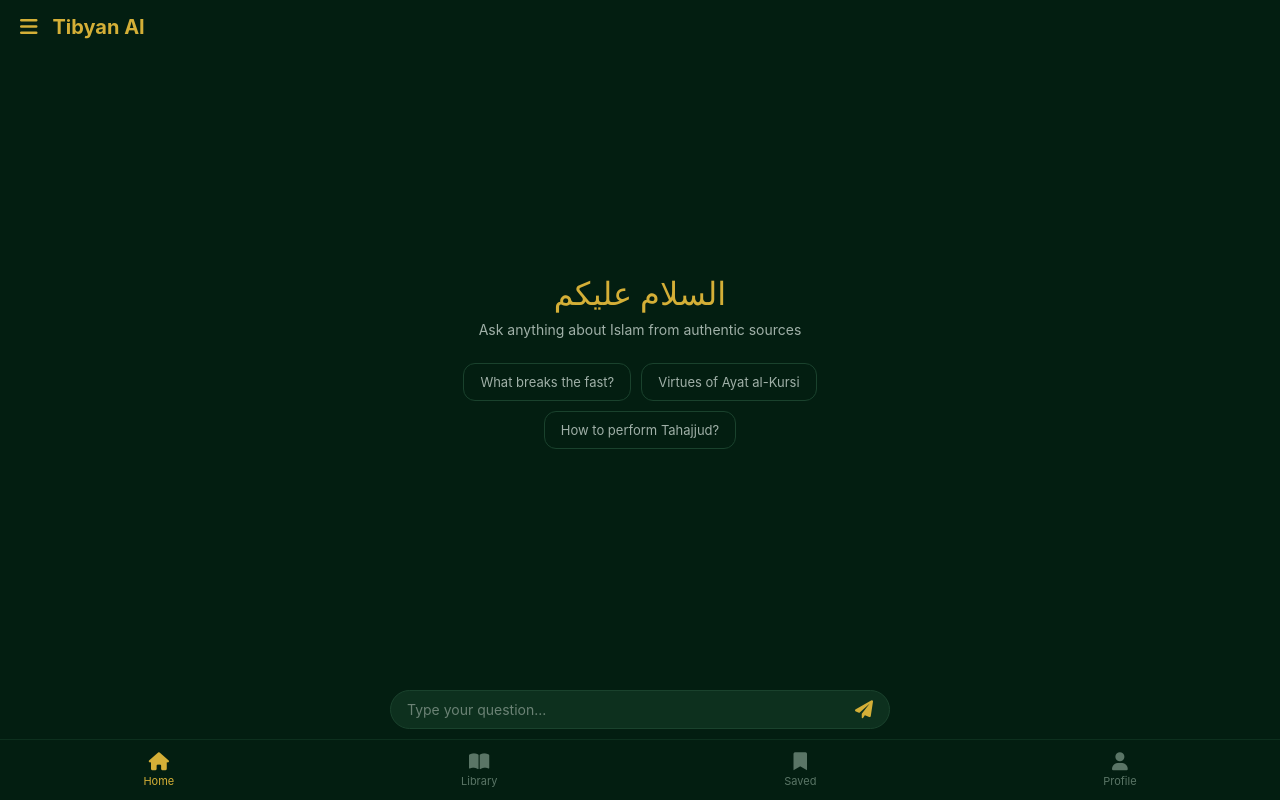
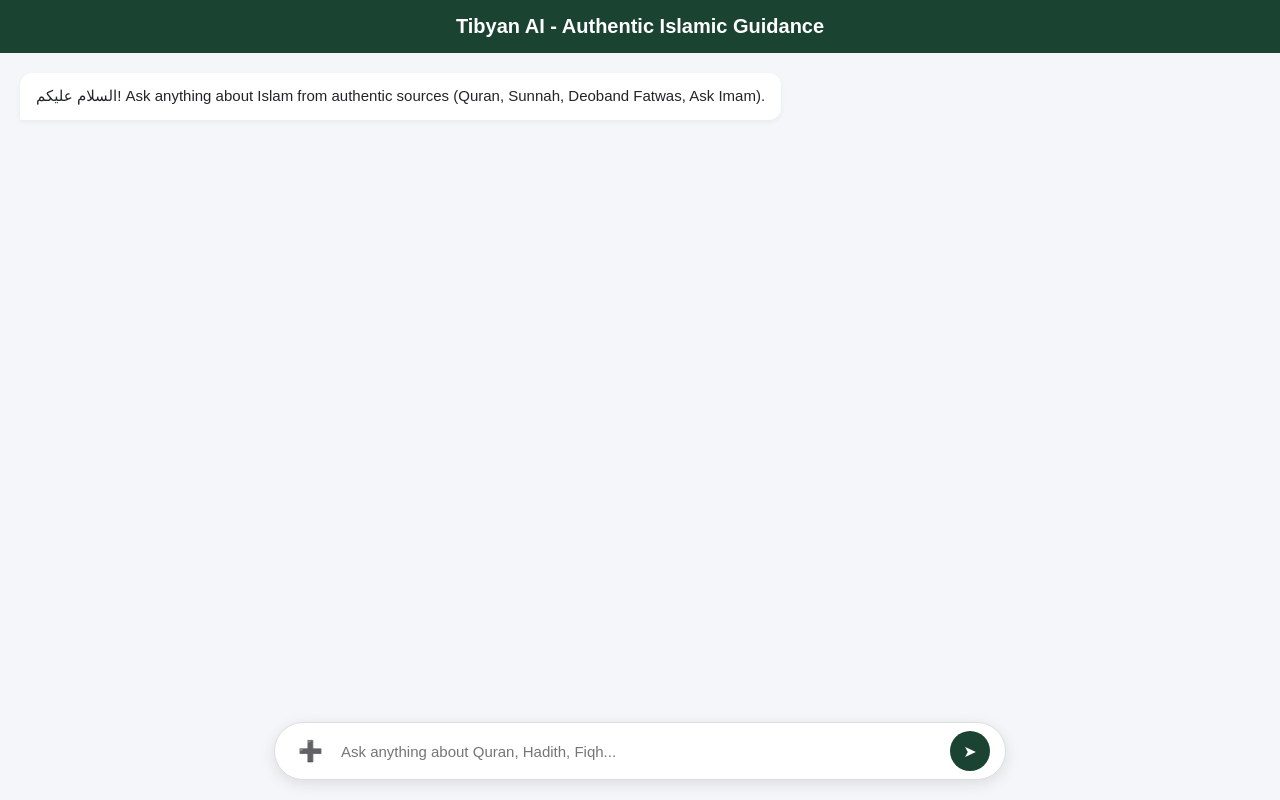
Before and after one commit to UIH-bit/tibyan-ai, a Flask app: page / in a window 1280 px wide. Run offline with Flask 3, Linux system fonts and the light colour scheme.

Commit message:
Restore clean floating UI with plus button and Sunni sources prompt

```diff
--- a/app.py
+++ b/app.py
@@ -28,7 +28,7 @@ def chat():
         "Darul Uloom Deoband fatwas, and trusted archives like Ask Imam."
     )
 
-    content_list = [{"type": "text", "text": user_msg}]
+    content_list = [{"type": "text", "text": user_msg if user_msg else "Please explain this image based on authentic Islamic sources."}]
 
     if user_image:
         content_list.append({"type": "image_url", "image_url": {"url": user_image}})
--- a/templates/index.html
+++ b/templates/index.html
@@ -4,113 +4,194 @@
     <meta charset="UTF-8">
     <meta name="viewport" content="width=device-width, initial-scale=1.0">
     <title>Tibyan AI</title>
-    <link href="https://cdnjs.cloudflare.com/ajax/libs/font-awesome/6.0.0/css/all.min.css" rel="stylesheet">
     <style>
-        * { margin: 0; padding: 0; box-sizing: border-box; font-family: -apple-system, BlinkMacSystemFont, "Segoe UI", Roboto, sans-serif; }
-        body { background-color: #031e11; color: #ffffff; display: flex; flex-direction: column; height: 100vh; overflow: hidden; }
-
-        /* Header */
-        header { display: flex; align-items: center; padding: 15px 20px; gap: 15px; background-color: #031e11; }
-        .menu-btn { font-size: 20px; color: #d4af37; cursor: pointer; }
-        .logo-text { font-size: 20px; font-weight: bold; color: #d4af37; }
-
-        /* Main Chat Container */
-        .container { flex: 1; display: flex; flex-direction: column; align-items: center; justify-content: center; padding: 20px; overflow-y: auto; text-align: center; }
-        .greeting { font-size: 32px; color: #d4af37; margin-bottom: 8px; font-family: serif; }
-        .sub-greeting { font-size: 14px; color: #a0b0a8; margin-bottom: 25px; }
-
-        /* Quick Suggestion Chips */
-        .suggestions { display: flex; flex-wrap: wrap; gap: 10px; justify-content: center; margin-bottom: 20px; max-width: 400px; }
-        .chip { background: transparent; border: 1px solid #1a422d; color: #a0b0a8; padding: 10px 16px; border-radius: 12px; font-size: 13px; cursor: pointer; transition: 0.2s; }
-        .chip:hover { border-color: #d4af37; color: #ffffff; }
-
-        /* Chat Output Box */
-        #chat-box { width: 100%; max-width: 500px; text-align: left; display: none; margin-bottom: 20px; }
-        .msg { padding: 12px 16px; border-radius: 12px; margin-bottom: 10px; font-size: 14px; line-height: 1.5; }
-        .user-msg { background: #1a422d; color: #fff; align-self: flex-end; margin-left: 20%; }
-        .bot-msg { background: #072e1b; border: 1px solid #d4af37; color: #e0e0e0; }
-
-        /* Input Area */
-        .input-box { display: flex; align-items: center; background-color: #0d301e; border: 1px solid #1a422d; border-radius: 25px; padding: 8px 16px; margin: 0 15px 10px 15px; width: calc(100% - 30px); max-width: 500px; align-self: center; }
-        .input-box input { flex: 1; background: transparent; border: none; outline: none; color: #fff; font-size: 14px; }
-        .input-box input::placeholder { color: #6b8275; }
-        .send-btn { background: transparent; border: none; color: #d4af37; font-size: 18px; cursor: pointer; margin-left: 10px; }
-
-        /* Bottom Nav Bar */
-        nav { display: flex; justify-content: space-around; background-color: #031e11; padding: 12px 0; border-top: 1px solid #0d301e; }
-        .nav-item { display: flex; flex-direction: column; align-items: center; color: #5a7566; font-size: 11px; text-decoration: none; gap: 4px; }
-        .nav-item.active { color: #d4af37; }
-        .nav-item i { font-size: 18px; }
+        body {
+            font-family: Arial, sans-serif;
+            background-color: #f4f6f9;
+            margin: 0;
+            padding: 0;
+            display: flex;
+            flex-direction: column;
+            height: 100vh;
+        }
+        header {
+            background-color: #1b4332;
+            color: white;
+            padding: 15px;
+            text-align: center;
+            font-size: 20px;
+            font-weight: bold;
+        }
+        #chat-container {
+            flex: 1;
+            overflow-y: auto;
+            padding: 20px;
+            display: flex;
+            flex-direction: column;
+            gap: 15px;
+            padding-bottom: 90px;
+        }
+        .message {
+            max-width: 80%;
+            padding: 12px 16px;
+            border-radius: 12px;
+            line-height: 1.5;
+            font-size: 15px;
+            word-wrap: break-word;
+        }
+        .user-message {
+            background-color: #d8f3dc;
+            color: #081c15;
+            align-self: flex-end;
+            border-bottom-right-radius: 2px;
+        }
+        .bot-message {
+            background-color: #ffffff;
+            color: #212529;
+            align-self: flex-start;
+            border-bottom-left-radius: 2px;
+            box-shadow: 0 2px 5px rgba(0,0,0,0.05);
+        }
+        /* Floating Input Bar like the screenshot */
+        .input-container {
+            position: fixed;
+            bottom: 20px;
+            left: 50%;
+            transform: translateX(-50%);
+            width: 90%;
+            max-width: 700px;
+            background: #ffffff;
+            display: flex;
+            align-items: center;
+            padding: 8px 15px;
+            border-radius: 30px;
+            box-shadow: 0 4px 15px rgba(0,0,0,0.1);
+            border: 1px solid #ddd;
+        }
+        .input-container input[type="text"] {
+            flex: 1;
+            border: none;
+            outline: none;
+            font-size: 15px;
+            padding: 10px;
+            background: transparent;
+        }
+        .input-container button {
+            background: none;
+            border: none;
+            cursor: pointer;
+            font-size: 20px;
+            color: #555;
+            padding: 5px 8px;
+        }
+        .input-container .send-btn {
+            background-color: #1b4332;
+            color: white;
+            border-radius: 50%;
+            width: 40px;
+            height: 40px;
+            display: flex;
+            align-items: center;
+            justify-content: center;
+            font-size: 16px;
+        }
+        #image-preview {
+            max-height: 50px;
+            margin-right: 10px;
+            border-radius: 5px;
+            display: none;
+        }
     </style>
 </head>
 <body>
 
-    <header>
-        <i class="fa-solid fa-bars menu-btn"></i>
-        <div class="logo-text">Tibyan AI</div>
-    </header>
+    <header>Tibyan AI - Authentic Islamic Guidance</header>
 
-    <div class="container" id="main-container">
-        <div class="greeting">السلام عليكم</div>
-        <div class="sub-greeting">Ask anything about Islam from authentic sources</div>
-
-        <div class="suggestions">
-            <div class="chip" onclick="sendSuggestion('What breaks the fast?')">What breaks the fast?</div>
-            <div class="chip" onclick="sendSuggestion('Virtues of Ayat al-Kursi')">Virtues of Ayat al-Kursi</div>
-            <div class="chip" onclick="sendSuggestion('How to perform Tahajjud?')">How to perform Tahajjud?</div>
-        </div>
-
-        <div id="chat-box"></div>
+    <div id="chat-container">
+        <div class="message bot-message">السلام عليكم! Ask anything about Islam from authentic sources (Quran, Sunnah, Deoband Fatwas, Ask Imam).</div>
     </div>
 
-    <div class="input-box">
-        <input type="text" id="user-input" placeholder="Type your question..." onkeypress="handleKey(event)">
-        <button class="send-btn" onclick="sendMessage()"><i class="fa-solid fa-paper-plane"></i></button>
+    <div class="input-container">
+        <!-- Hidden Image Input -->
+        <input type="file" id="imageInput" accept="image/*" style="display: none;" onchange="previewImage(event)">
+        <button type="button" onclick="document.getElementById('imageInput').click()" title="Attach Image">➕</button>
+
+        <img id="image-preview" src="" alt="Preview">
+
+        <input type="text" id="userInput" placeholder="Ask anything about Quran, Hadith, Fiqh..." onkeypress="handleKeyPress(event)">
+
+        <button class="send-btn" onclick="sendMessage()">➤</button>
     </div>
 
-    <nav>
-        <a href="#" class="nav-item active"><i class="fa-solid fa-house"></i>Home</a>
-        <a href="#" class="nav-item"><i class="fa-solid fa-book-open"></i>Library</a>
-        <a href="#" class="nav-item"><i class="fa-solid fa-bookmark"></i>Saved</a>
-        <a href="#" class="nav-item"><i class="fa-solid fa-user"></i>Profile</a>
-    </nav>
+    <script>
+        let base64Image = null;
 
-    <script>
-        function sendSuggestion(text) {
-            document.getElementById('user-input').value = text;
-            sendMessage();
-        }
-
-        function handleKey(e) {
-            if (e.key === 'Enter') sendMessage();
+        function previewImage(event) {
+            const file = event.target.files[0];
+            if (file) {
+                const reader = new FileReader();
+                reader.onload = function(e) {
+                    base64Image = e.target.result;
+                    const preview = document.getElementById('image-preview');
+                    preview.src = base64Image;
+                    preview.style.display = 'block';
+                }
+                reader.readAsDataURL(file);
+            }
         }
 
         async function sendMessage() {
-            const input = document.getElementById('user-input');
-            const message = input.value.trim();
-            if (!message) return;
+            const inputField = document.getElementById('userInput');
+            const messageText = inputField.value.trim();
+            const container = document.getElementById('chat-container');
 
-            const chatBox = document.getElementById('chat-box');
-            chatBox.style.display = 'block';
+            if (!messageText && !base64Image) return;
 
-            document.querySelector('.suggestions').style.display = 'none';
-            document.querySelector('.greeting').style.display = 'none';
-            document.querySelector('.sub-greeting').style.display = 'none';
+            // Display User Message
+            let userHtml = `<div class="message user-message">`;
+            if (base64Image) {
+                userHtml += `<img src="${base64Image}" style="max-width:150px; border-radius:8px; display:block; margin-bottom:5px;">`;
+            }
+            if (messageText) {
+                userHtml += `<span>${messageText}</span>`;
+            }
+            userHtml += `</div>`;
+            container.innerHTML += userHtml;
 
-            chatBox.innerHTML += `<div class="msg user-msg">${message}</div>`;
-            input.value = '';
+            const payloadMessage = messageText;
+            const payloadImage = base64Image;
+
+            // Clear inputs
+            inputField.value = '';
+            document.getElementById('image-preview').style.display = 'none';
+            base64Image = null;
+            container.scrollTop = container.scrollHeight;
+
+            // Loading state
+            const loadingId = 'loading-' + Date.now();
+            container.innerHTML += `<div id="${loadingId}" class="message bot-message">Thinking with authentic sources...</div>`;
+            container.scrollTop = container.scrollHeight;
 
             try {
                 const response = await fetch('/chat', {
                     method: 'POST',
                     headers: { 'Content-Type': 'application/json' },
-                    body: JSON.stringify({ message: message })
+                    body: JSON.stringify({ message: payloadMessage, image: payloadImage })
                 });
                 const data = await response.json();
-                chatBox.innerHTML += `<div class="msg bot-msg">${data.response}</div>`;
-                chatBox.scrollTop = chatBox.scrollHeight;
-            } catch (err) {
-                chatBox.innerHTML += `<div class="msg bot-msg">Sorry, error getting response.</div>`;
+
+                document.getElementById(loadingId).remove();
+                container.innerHTML += `<div class="message bot-message">${data.response.replace(/\n/g, '<br>')}</div>`;
+                container.scrollTop = container.scrollHeight;
+            } catch (error) {
+                document.getElementById(loadingId).remove();
+                container.innerHTML += `<div class="message bot-message">Error connecting to server.</div>`;
+            }
+        }
+
+        function handleKeyPress(event) {
+            if (event.key === 'Enter') {
+                sendMessage();
             }
         }
     </script>
```
